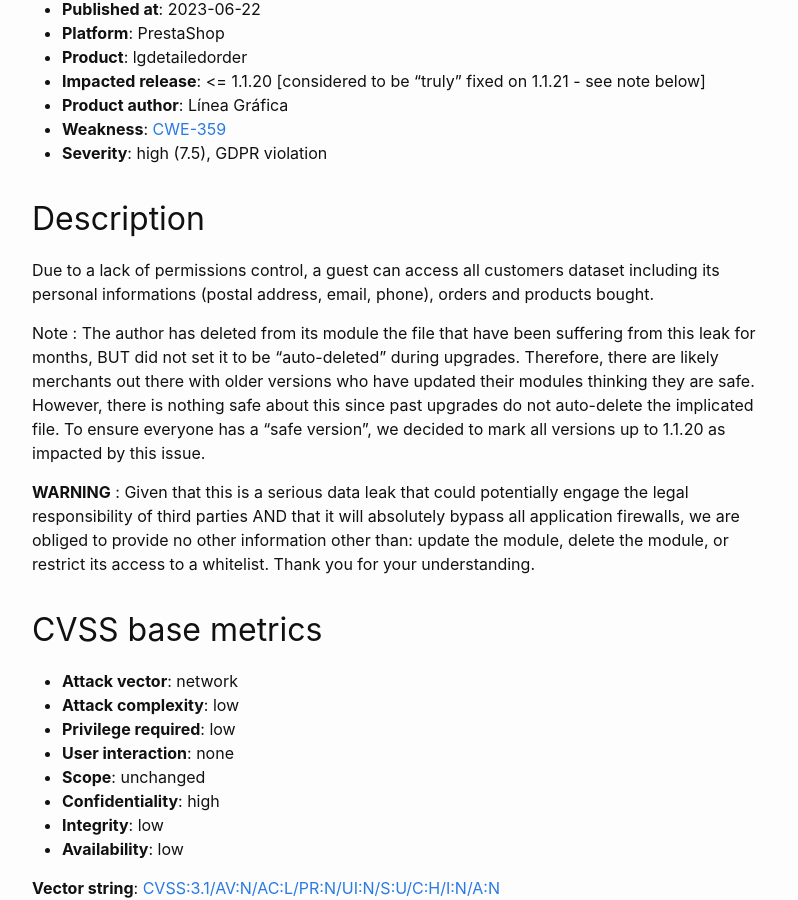
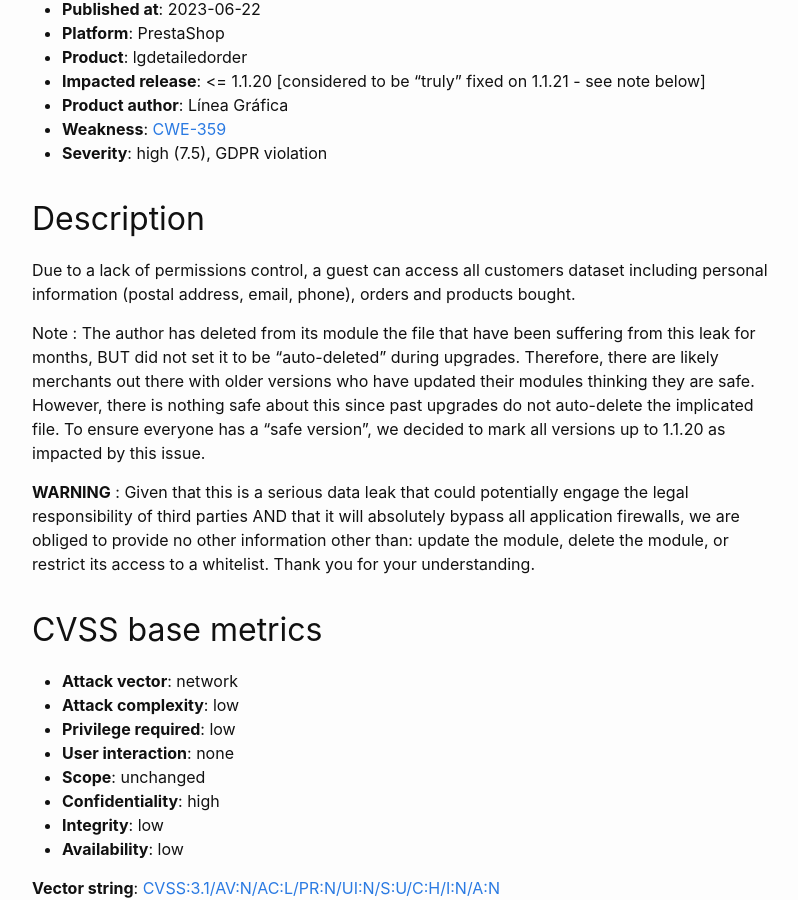
Before and after one commit to friends-of-presta/security-advisories, a Jekyll site: the page built from _posts/2023-06-22-lgdetailedorder.md, in a window 1280 px wide and 900 px high, scrolled down 519 px. Shown: the whole window, without its empty margins (238-1036 px from the left). Built offline with Jekyll 4.4.1, drawn with Linux system fonts in a browser that asks for light colours.

Commit message:
Update 2023-06-22-lgdetailedorder.md

```diff
--- a/_posts/2023-06-22-lgdetailedorder.md
+++ b/_posts/2023-06-22-lgdetailedorder.md
@@ -25,7 +25,7 @@ In the module "Detailed Order" (lgdetailedorder) from Linea Grafica for PrestaSh
 
 ## Description
 
-Due to a lack of permissions control, a guest can access all customers dataset including its personal informations (postal address, email, phone), orders and products bought.
+Due to a lack of permissions control, a guest can access all customers dataset including personal information (postal address, email, phone), orders and products bought.
 
 Note : The author has deleted from its module the file that have been suffering from this leak for months, BUT did not set it to be "auto-deleted" during upgrades. Therefore, there are likely merchants out there with older versions who have updated their modules thinking they are safe. However, there is nothing safe about this since past upgrades do not auto-delete the implicated file. To ensure everyone has a "safe version", we decided to mark all versions up to 1.1.20 as impacted by this issue.
 
@@ -68,5 +68,5 @@ Note : The author has deleted from its module the file that have been suffering
 
 ## Links
 
-* [PrestaShop addons product page](https://addons.prestashop.com/fr/gestion-commandes/18065-apercu-acces-rapide-aux-details-des-commandes.html)
+* [PrestaShop addons product page](https://addons.prestashop.com/en/order-management/18065-fast-access-to-order-details-quick-view-overview.html)
 * [National Vulnerability Database](https://nvd.nist.gov/vuln/detail/CVE-2023-30195)
```
